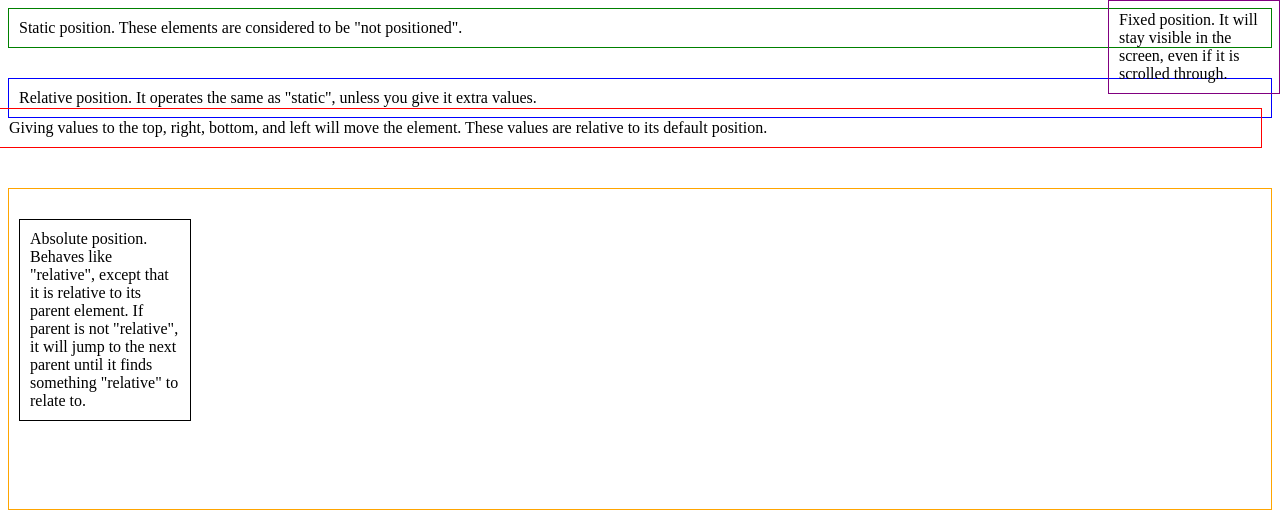
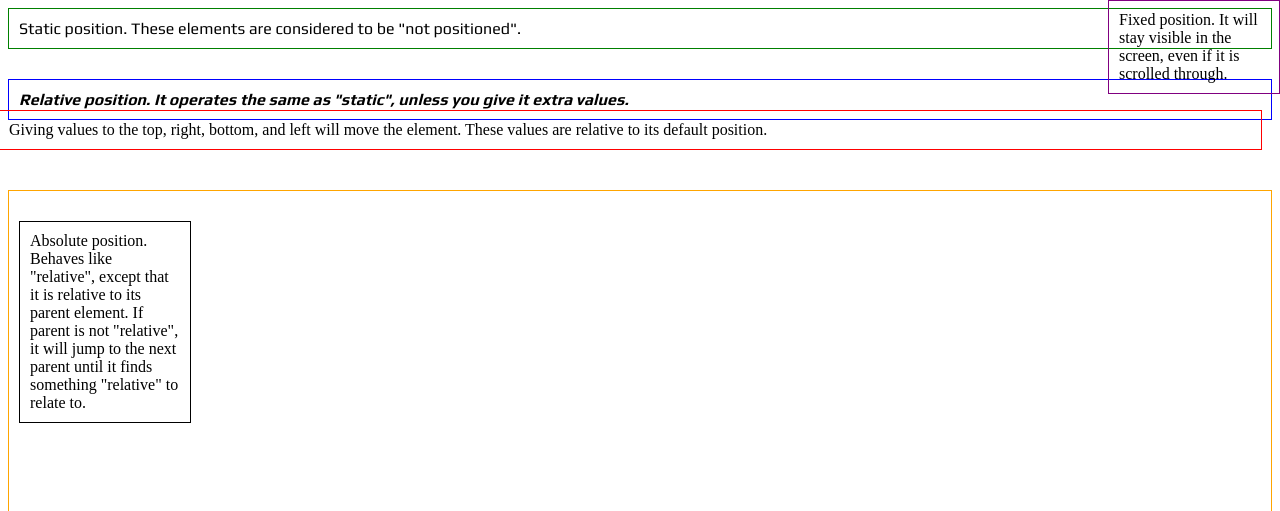
Before and after one commit to methodicalrose/position-property, a plain HTML site: page index.html in a window 1280 px wide. Shown: the top 511 px of the page. Drawn offline with Linux system fonts and the light colour scheme.

Commit message:
added different fonts

```diff
--- a/css/styles.css
+++ b/css/styles.css
@@ -3,11 +3,15 @@
     padding: 10px;
     position: static;
     margin-bottom: 30px;
+    font-family: 'Play', sans-serif;
 }
 .relative-1 {
     border: 1px solid blue;
     padding: 10px;
     position: relative;
+    font-family: 'Play', sans-serif;
+    font-weight: 700;
+    font-style: italic;
 }
 .relative-2 {
     border: 1px solid red;
--- a/index.html
+++ b/index.html
@@ -4,6 +4,7 @@
     <meta charset="UTF-8">
     <meta name="viewport" content="width=device-width, initial-scale=1.0">
     <meta http-equiv="X-UA-Compatible" content="ie=edge">
+    <link href="https://fonts.googleapis.com/css?family=Play:400,700" rel="stylesheet">
     <link href="css/styles.css" rel="stylesheet" type="text/css">
     <title>Position Property</title>
 </head>
```
